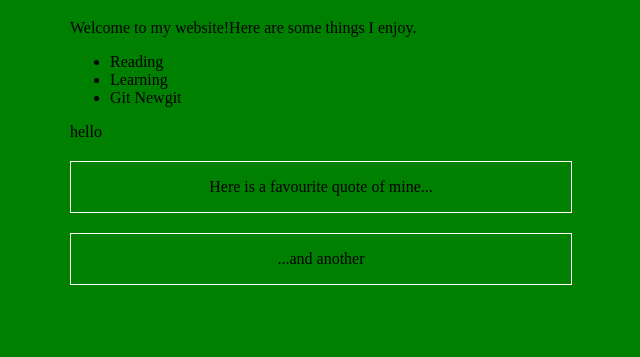
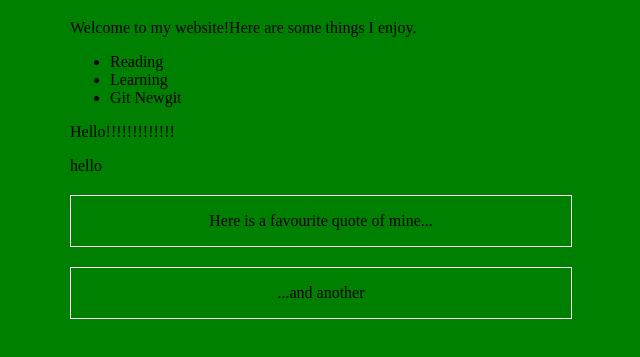
Before and after one commit to shonageorge/html-demo, a plain HTML site: page index.html in a window 1280 px wide. Shown: the part 61-418 px from the top of the page, without its empty margins (320-960 px from the left). Drawn offline with Linux system fonts and the light colour scheme.

Commit message:
Changes After Pull

```diff
--- a/index.html
+++ b/index.html
@@ -31,7 +31,12 @@
   		<li>Reading</li>
   		<li>Learning</li>
       <li>Git Newgit </li>
+
+
   	</ul>
+
+
+    <p>Hello!!!!!!!!!!!!!</p>
 
 
     <p>hello</p>
```
